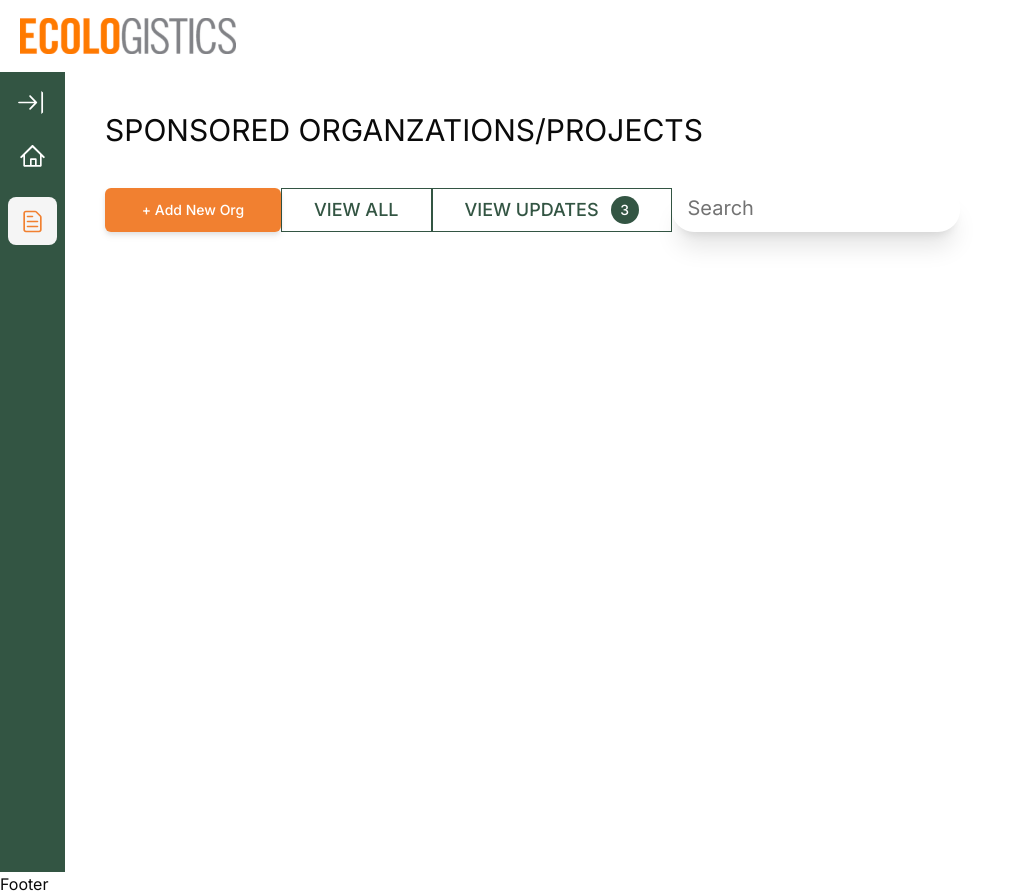
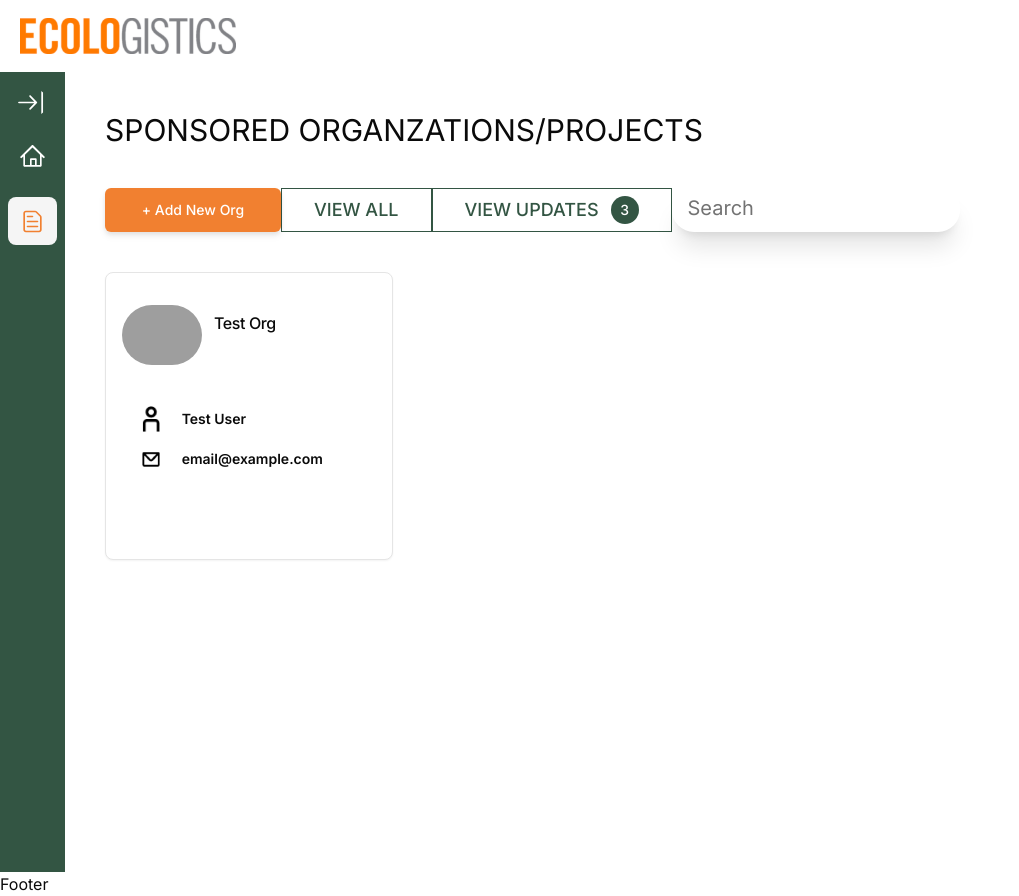
Before and after one commit to hack4impact-calpoly/ecologistics-portal, a Next.js app: page /sponsors in a window 1280 px wide. Shown: the whole page, without its empty margins (0-1019 px from the left). Built offline with nearby package versions, Linux system fonts and the light colour scheme; grey boxes are pictures that could not be loaded.

Commit message:
clean up for demo

```diff
--- a/next.config.js
+++ b/next.config.js
@@ -1,4 +1,15 @@
 /** @type {import('next').NextConfig} */
-const nextConfig = {};
+const nextConfig = {
+  images: {
+    remotePatterns: [
+      {
+        protocol: "https",
+        hostname: "**",
+        port: "",
+        pathname: "**",
+      },
+    ],
+  },
+};
 
 module.exports = nextConfig;
--- a/src/app/page.tsx
+++ b/src/app/page.tsx
@@ -1,14 +1,17 @@
-import { Button } from "@/components/ui/button";
-import Link from "next/link";
-import { UserButton } from "@clerk/nextjs";
+import ReimbursementCard from "@/components/reimbursement-card";
 import ReimbursementRequestsTable from "@/components/reimbursement-table/table";
 import SponsorTable from "@/components/sponsor-table/sponsor-table";
+import { data } from "@/test/mock-data";
 
 export default function Home() {
   return (
     <main>
       {/* <ReimbursementRequestsTable /> */}
-      <SponsorTable />
+      {/* <SponsorTable /> */}
+      {/* <ReimbursementCard
+        {...data[0]}
+        receiptLink="https://legaltemplates.net/wp-content/uploads/receipt-template.png"
+      /> */}
     </main>
   );
 }
--- a/src/app/sponsors/page.tsx
+++ b/src/app/sponsors/page.tsx
@@ -1,6 +1,7 @@
 import { Button } from "@/components/ui/button";
 import { Toggle } from "@/components/ui/toggle";
 import { Input } from "@/components/ui/input";
+import SponsorCard from "@/components/sponsor-card";
 
 export default function Page() {
   return (
@@ -40,6 +41,16 @@ export default function Page() {
           />
         </div>
       </div>
+      <div className="py-10">
+        <SponsorCard
+          image={
+            "https://t4.ftcdn.net/jpg/03/59/58/91/360_F_359589186_JDLl8dIWoBNf1iqEkHxhUeeOulx0wOC5.jpg"
+          }
+          organization={"Test Org"}
+          user={"Test User"}
+          email={"email@example.com"}
+        />
+      </div>
     </main>
   );
 }
--- a/src/components/reimbursement-table/column-def.tsx
+++ b/src/components/reimbursement-table/column-def.tsx
@@ -6,6 +6,7 @@ import { DownloadIcon } from "@radix-ui/react-icons";
 import React from "react";
 import { Dialog, DialogTrigger, DialogContent } from "@/components/ui/dialog";
 import Reimbursement from "@/database/reimbursement-schema";
+import { Types } from "mongoose";
 
 export const columns: ColumnDef<Reimbursement>[] = [
   {
@@ -17,10 +18,15 @@ export const columns: ColumnDef<Reimbursement>[] = [
     cell: ({ row }) => (
       <Dialog>
         <DialogTrigger>
-          <div className="capitalize">{row.getValue("organization")}</div>
+          <div className="capitalize">
+            {/* TODO: causes hydration error due to client rendering a different ObjectId than server */}
+            {/* should be fixed when we are rendering organization name instead of id */}
+            {/* {row.getValue<Types.ObjectId>("organization").toString()} */}
+            test org
+          </div>
         </DialogTrigger>
         <DialogContent>
-          <div className="border">popover content</div>
+          <div className="border">dialog content</div>
         </DialogContent>
       </Dialog>
     ),
--- a/src/components/reimbursement-table/table.tsx
+++ b/src/components/reimbursement-table/table.tsx
@@ -101,7 +101,10 @@ export default function ReimbursementRequestsTable() {
         />
         <div className="flex flex-col">
           <Label className="text-xs pl-3">Date Range</Label>
-          {/* <DatePickerWithRange className="ml-2 self-end" /> */}
+          <DatePickerWithRange
+            className="ml-2 self-end"
+            handleChange={() => null}
+          />
         </div>
       </div>
       <div className="rounded-md border">
```
